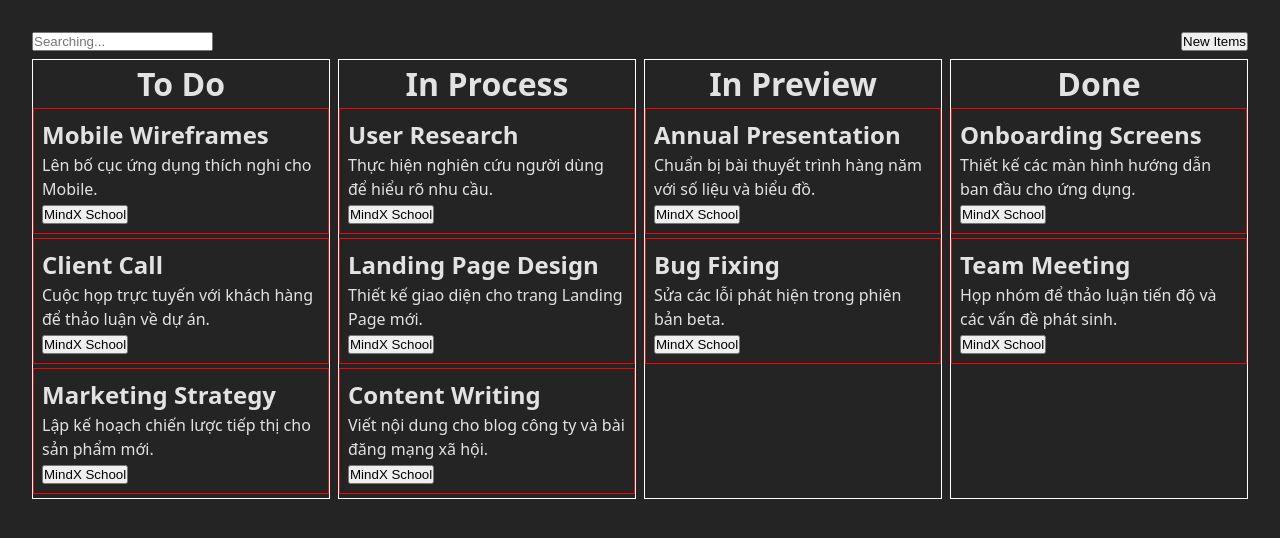
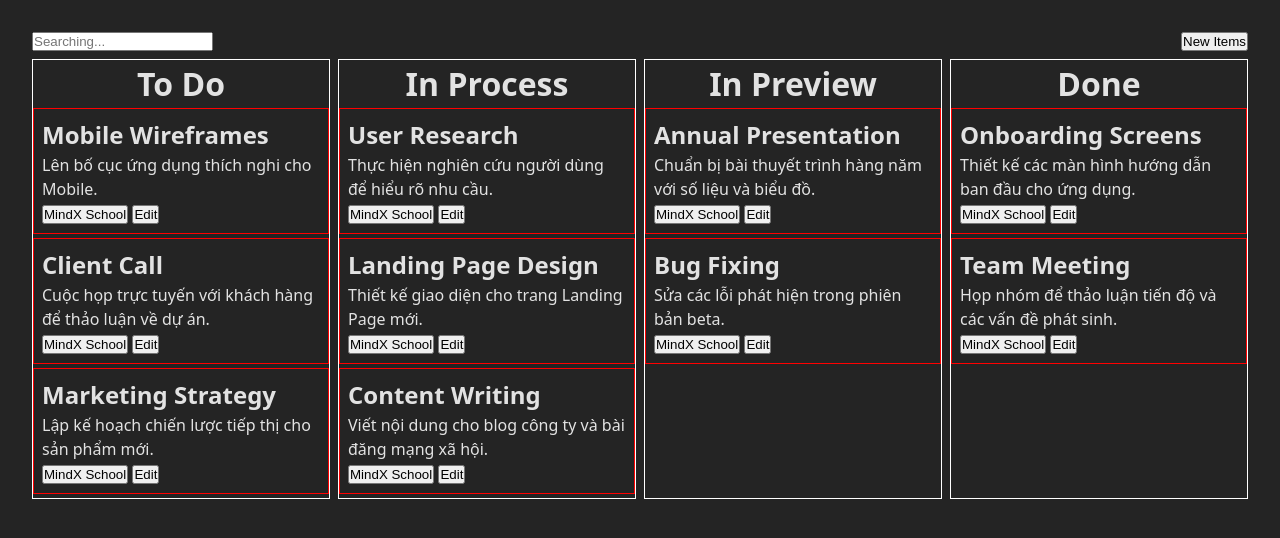
Before and after one commit to phamdactai9x66/CIJS104, a React (Vite) app: page / in a window 1280 px wide. Shown: the top 538 px of the page. Built offline with nearby package versions, Linux system fonts and the light colour scheme.

Commit message:
implement feature edit task

```diff
--- a/src/App.jsx
+++ b/src/App.jsx
@@ -5,11 +5,17 @@ import Header from "./Components/Header";
 import ListCard from "./Components/ListCard";
 import Modal from "./Components/Modal";
 import { statusEnums, tasks } from "./utils/constants";
+import ModalEdit from "./Components/ModalEdit";
 
 function App() {
   const [data, setData] = useState([...tasks]);
 
   const [statusModal, setStatusModal] = useState(false);
+
+  const [statusModalEdit, setStatusModalEdit] = useState({
+    status: false,
+    taskId: null,
+  });
 
   return (
     <React.Fragment>
@@ -19,26 +25,54 @@ function App() {
         <div className="container">
           <div className="col">
             <h1>To Do</h1>
-            <ListCard tasks={data} targetStatus={statusEnums.TODO} />
+            <ListCard
+              tasks={data}
+              targetStatus={statusEnums.TODO}
+              setStatusModalEdit={setStatusModalEdit}
+            />
           </div>
 
           <div className="col">
             <h1>In Process</h1>
-            <ListCard tasks={data} targetStatus={statusEnums.IN_PROGRESS} />
+            <ListCard
+              tasks={data}
+              targetStatus={statusEnums.IN_PROGRESS}
+              setStatusModalEdit={setStatusModalEdit}
+            />
           </div>
 
           <div className="col">
             <h1>In Preview</h1>
-            <ListCard tasks={data} targetStatus={statusEnums.IN_REVIEW} />
+            <ListCard
+              tasks={data}
+              targetStatus={statusEnums.IN_REVIEW}
+              setStatusModalEdit={setStatusModalEdit}
+            />
           </div>
 
           <div className="col">
             <h1>Done</h1>
-            <ListCard tasks={data} targetStatus={statusEnums.DONE} />
+            <ListCard
+              tasks={data}
+              targetStatus={statusEnums.DONE}
+              setStatusModalEdit={setStatusModalEdit}
+            />
           </div>
         </div>
       </div>
-      {/* Modal */}
+
+      {/* Modal Edit */}
+      {statusModalEdit.status ? (
+        <ModalEdit
+          setData={setData}
+          id={statusModalEdit.taskId}
+          setStatusModal={setStatusModalEdit}
+        />
+      ) : (
+        ""
+      )}
+
+      {/* Modal Create */}
 
       {statusModal ? (
         <Modal setData={setData} setStatusModal={setStatusModal} />
--- a/src/Components/Card.jsx
+++ b/src/Components/Card.jsx
@@ -1,11 +1,15 @@
 import React from "react";
 
 const Card = (props) => {
+  const onOpenModalEdit = () => {
+    props.setStatusModalEdit({ status: true, taskId: props.id });
+  };
   return (
     <div className="card" key={props.id}>
       <h2>{props.title}</h2>
       <p>{props.description}</p>
-      <button>MindX School</button>
+      <button>MindX School</button>{" "}
+      <button onClick={onOpenModalEdit}>Edit</button>
     </div>
   );
 };
--- a/src/Components/ListCard.jsx
+++ b/src/Components/ListCard.jsx
@@ -1,7 +1,8 @@
 import React from "react";
 import Card from "./Card";
 
-const ListCard = ({ tasks, targetStatus }) => {
+const ListCard = ({ tasks, targetStatus, setStatusModalEdit }) => {
+  // console.log(rest);
   const filterTasksTodo = tasks.filter(
     (task) => task.statusId === targetStatus
   );
@@ -13,6 +14,7 @@ const ListCard = ({ tasks, targetStatus }) => {
         id={e.taskId}
         title={e.title}
         description={e.description}
+        setStatusModalEdit={setStatusModalEdit}
       />
     );
   });
--- /dev/null
+++ b/src/Components/ModalEdit.jsx
@@ -0,0 +1,93 @@
+import React from "react";
+import { statusEnums, taskStatus } from "../utils/constants";
+
+const ModalEdit = (props) => {
+  const [titleValue, setTitleValue] = React.useState("");
+
+  const [desValue, setDesValue] = React.useState("");
+
+  const [status, setStatus] = React.useState(statusEnums.TODO);
+
+  const onChangeTitle = (event) => {
+    setTitleValue(event.target.value);
+  };
+
+  const onChangeDes = (event) => {
+    setDesValue(event.target.value);
+  };
+
+  const onChangeStatus = (event) => {
+    setStatus(event.target.value);
+  };
+
+  const onSubmit = (event) => {
+    event.preventDefault();
+
+    // id props.id
+    const body = {
+      //   taskId: Date.now(),
+      title: titleValue,
+      description: desValue,
+      statusId: +status,
+    };
+
+    console.log(body);
+
+    // props.setData((preValue) => {
+    //   return [...preValue, body];
+    // });
+  };
+
+  const onCloseModal = () => {
+    props.setStatusModal(false);
+  };
+
+  return (
+    <div className="modal">
+      <div className="containerModal">
+        <div className="header">
+          <h2>Edit Task</h2>
+
+          <span className="iconClose" onClick={onCloseModal}>
+            X
+          </span>
+        </div>
+
+        <div>
+          <form action="" className="formModal">
+            {/* field Title */}
+            <input
+              type="text"
+              id="title"
+              placeholder="Title"
+              value={titleValue}
+              onChange={onChangeTitle}
+            />
+
+            {/* field Description */}
+            <input
+              type="text"
+              id="description"
+              placeholder="Description"
+              value={desValue}
+              onChange={onChangeDes}
+            />
+
+            {/* field Deadline */}
+            <select name="status" onChange={onChangeStatus} value={status}>
+              {taskStatus.map((e) => {
+                return <option value={e.statusId}>{e.name}</option>;
+              })}
+            </select>
+
+            <button type="submit" onClick={onSubmit}>
+              Edit
+            </button>
+          </form>
+        </div>
+      </div>
+    </div>
+  );
+};
+
+export default ModalEdit;
```
